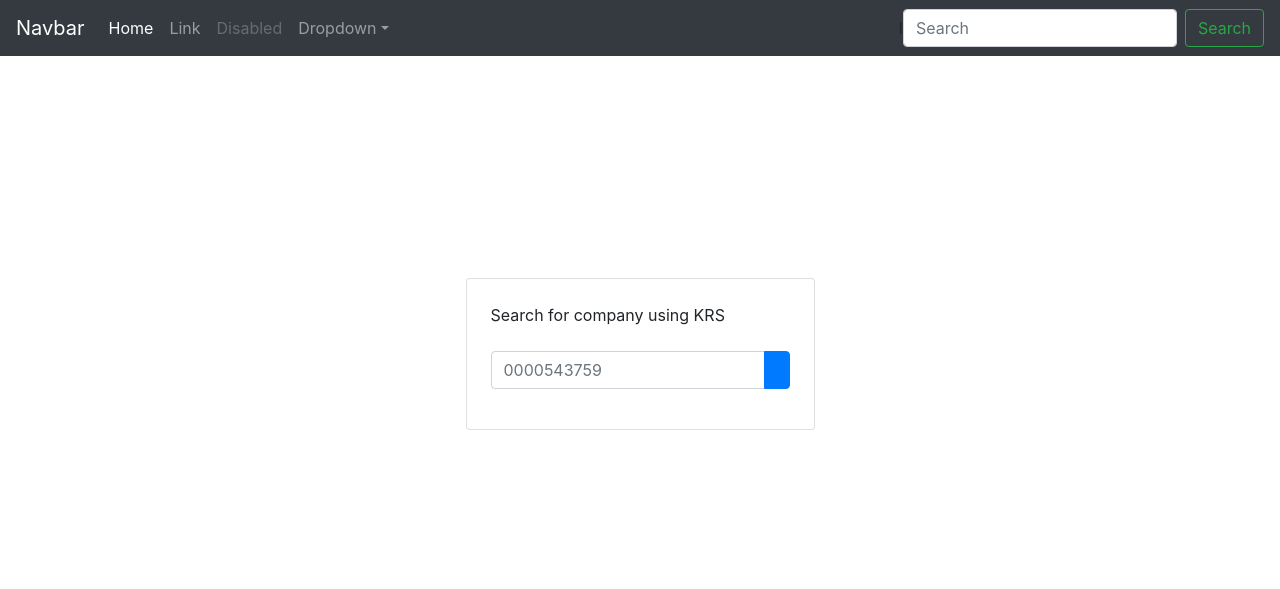
After one commit to JakLjk/BUSINESS-DATA-WEBPAGE, a Django app: page / in a window 1280 px wide. The commit adds this page. Shown: the top 589 px of the page. Run offline with Django 5.2, Linux system fonts and the light colour scheme.

Commit message:
Added views and logic for searching up specific entity in database and  viewing its details

```diff
--- a/business_data_project/business_data_webpage/urls.py
+++ b/business_data_project/business_data_webpage/urls.py
@@ -19,5 +19,5 @@ from django.urls import path, include
 
 urlpatterns = [
     path('admin/', admin.site.urls),
-    path("company/", include("business_details.urls"))
+    path("", include("business_details.urls"))
 ]
--- /dev/null
+++ b/business_data_project/business_details/templates/business_details/base.html
@@ -0,0 +1,62 @@
+<!doctype html>
+<html lang="en">
+  <head>
+    <meta charset="utf-8">
+    <meta name="viewport" content="width=device-width, initial-scale=1, shrink-to-fit=no">
+    <meta name="description" content="">
+    <meta name="author" content="">
+    <link rel="icon" href="/docs/4.0/assets/img/favicons/favicon.ico">
+
+    <title>{% block title %}Business Data{% endblock %}</title>
+
+    <!-- Bootstrap CSS -->
+    <link rel="stylesheet" href="https://cdn.jsdelivr.net/npm/bootstrap@4.1.3/dist/css/bootstrap.min.css" integrity="sha384-MCw98/SFnGE8fJT3GXwEOngsV7Zt27NXFoaoApmYm81iuXoPkFOJwJ8ERdknLPMO" crossorigin="anonymous">
+
+  </head>
+
+  <body>
+
+    <nav class="navbar navbar-expand-md navbar-dark bg-dark fixed-top">
+      <a class="navbar-brand" href="#">Navbar</a>
+      <button class="navbar-toggler" type="button" data-toggle="collapse" data-target="#navbarsExampleDefault" aria-controls="navbarsExampleDefault" aria-expanded="false" aria-label="Toggle navigation">
+        <span class="navbar-toggler-icon"></span>
+      </button>
+
+      <div class="collapse navbar-collapse" id="navbarsExampleDefault">
+        <ul class="navbar-nav mr-auto">
+          <li class="nav-item active">
+            <a class="nav-link" href="#">Home <span class="sr-only">(current)</span></a>
+          </li>
+          <li class="nav-item">
+            <a class="nav-link" href="#">Link</a>
+          </li>
+          <li class="nav-item">
+            <a class="nav-link disabled" href="#">Disabled</a>
+          </li>
+          <li class="nav-item dropdown">
+            <a class="nav-link dropdown-toggle" href="http://example.com" id="dropdown01" data-toggle="dropdown" aria-haspopup="true" aria-expanded="false">Dropdown</a>
+            <div class="dropdown-menu" aria-labelledby="dropdown01">
+              <a class="dropdown-item" href="#">Action</a>
+              <a class="dropdown-item" href="#">Another action</a>
+              <a class="dropdown-item" href="#">Something else here</a>
+            </div>
+          </li>
+        </ul>
+        <form class="form-inline my-2 my-lg-0">I
+          <input class="form-control mr-sm-2" type="text" placeholder="Search" aria-label="Search">
+          <button class="btn btn-outline-success my-2 my-sm-0" type="submit">Search</button>
+        </form>
+      </div>
+    </nav>
+
+    <main role="main" class="container", style="padding-top: 70px">
+    {% block content %}{% endblock %}
+    </main>
+
+    <!-- Bootstrap core JavaScript
+    ================================================== -->
+    <script src="https://code.jquery.com/jquery-3.3.1.slim.min.js" integrity="sha384-q8i/X+965DzO0rT7abK41JStQIAqVgRVzpbzo5smXKp4YfRvH+8abtTE1Pi6jizo" crossorigin="anonymous"></script>
+    <script src="https://cdn.jsdelivr.net/npm/popper.js@1.14.3/dist/umd/popper.min.js" integrity="sha384-ZMP7rVo3mIykV+2+9J3UJ46jBk0WLaUAdn689aCwoqbBJiSnjAK/l8WvCWPIPm49" crossorigin="anonymous"></script>
+    <script src="https://cdn.jsdelivr.net/npm/bootstrap@4.1.3/dist/js/bootstrap.min.js" integrity="sha384-ChfqqxuZUCnJSK3+MXmPNIyE6ZbWh2IMqE241rYiqJxyMiZ6OW/JmZQ5stwEULTy" crossorigin="anonymous"></script>
+    </body>
+    </html>
--- a/business_data_project/business_details/templates/business_details/index.html
+++ b/business_data_project/business_details/templates/business_details/index.html
@@ -1,7 +1,21 @@
-
-<table>
-{% for company in companies %}
-<tr>
-    <td>{{company.full_name}}</td>
-</tr>
-{% endfor %}
+{% extends "business_details/base.html" %}
+{% block content%}
+<div style="padding: 20vh 10vw">
+  <div class="container d-flex justify-content-center">
+    <div class="card mt-5 p-4">
+      <span class="text mb-4">Search for company using KRS</span>
+      <form method="get" action="{% url 'company-search'%}">
+        <div class="input-group mb-3">
+          <input type="text" name="search_entry", class="form-control", placeholder="0000543759",  required>
+          <div class="input-group-append">
+            <button class="btn btn-primary", type="submit">
+              <i class="fas fa-search"></i>
+            </button>
+          </div>
+        </div>
+      </form>
+      </div>
+    </div>
+  </div>
+</div>
+{% endblock %}
--- a/business_data_project/business_details/urls.py
+++ b/business_data_project/business_details/urls.py
@@ -2,7 +2,8 @@ from django.urls import path
 
 from . import views
 urlpatterns = [
-    path("", views.index, name="index"),
-    path("<int:company_id>/", views.details, name="details"),
-    path("<int:company_id>/documents", views.documents, name="documents"),
+    path("", views.index, name="company-index"),
+    path("search", views.search_results, name="company-search"),
+    path("<int:company_id>/details", views.details, name="company-details"),
+    path("<int:company_id>/documents", views.documents, name="company-documents"),
 ]
--- a/business_data_project/business_details/views.py
+++ b/business_data_project/business_details/views.py
@@ -1,23 +1,61 @@
-from django.shortcuts import render
+from django.shortcuts import render, redirect, get_object_or_404
 from django.http import HttpResponse
+from django.db.models import Q
 
-from .models import CompanyInfo
+from .models import CompanyInfo, KrsDfDocuments
 
 # Create your views here.
 def index(request):
-    companies = CompanyInfo.objects.all().using("data")
-    context = {
-        'companies':companies
-    }
-    return render(request, "business_details/index.html", context)
+    return render(request, "business_details/index.html")
 
-def details(request):
-    # Loads from DB
-    # Checks if there are records
-    # If not then sends request to KRS API to download and loads back from DB
-    # If old record then sends request to KRS API to downlaod records
+def search_results(request):
+    context = {}
+    search_entry = request.GET.get("search_entry")
+    try:
+        context["companies"] = CompanyInfo.objects.using("data").filter(
+            Q(krs_number__icontains=search_entry)
+            |
+            Q(full_name__icontains=search_entry)
+            |
+            Q(nip_number__icontains=search_entry)
+            |
+            Q(regon_number__icontains=search_entry)
+            ,
+            is_current=True
 
-    return HttpResponse("details")
+        )
 
-def documents(request):
-    return HttpResponse("documents")
+        return render(request, "business_details/search.html", context)
+    except:
+        return HttpResponse(f"Not found - {search_entry}")
+
+
+
+def details(request, company_id):
+    context = {}
+    company = get_object_or_404(CompanyInfo.objects.using("data"), pk=company_id)
+    context["company"] = company
+    financial_documents_count = (KrsDfDocuments
+                           .objects
+                           .using("data")
+                           .filter(krs_number=company.krs_number)
+                           .count())
+    context["financial_documents_count"] = financial_documents_count
+
+    return render(request, "business_details/details.html", context)
+
+def documents(request, company_id):
+    context = {}
+    company = get_object_or_404(CompanyInfo.objects.using("data"), pk=company_id)
+    context["company"] = company
+    documents = (KrsDfDocuments
+                           .objects
+                           .using("data")
+                           .filter(krs_number=company.krs_number)
+                           .values(
+                               "hash_id",
+                               "document_type",
+                               "document_date_from",
+                               "document_date_to"))
+    context["documents"] = documents
+    return render(request, "business_details/documents.html", context)
```
Also changed, not shown: business_data_project/business_details/templates/business_details/details.html (+71 -0 lines), business_data_project/business_details/templates/business_details/documents.html (added, +112 -0 lines), business_data_project/business_details/templates/business_details/search.html (added, +19 -0 lines).
